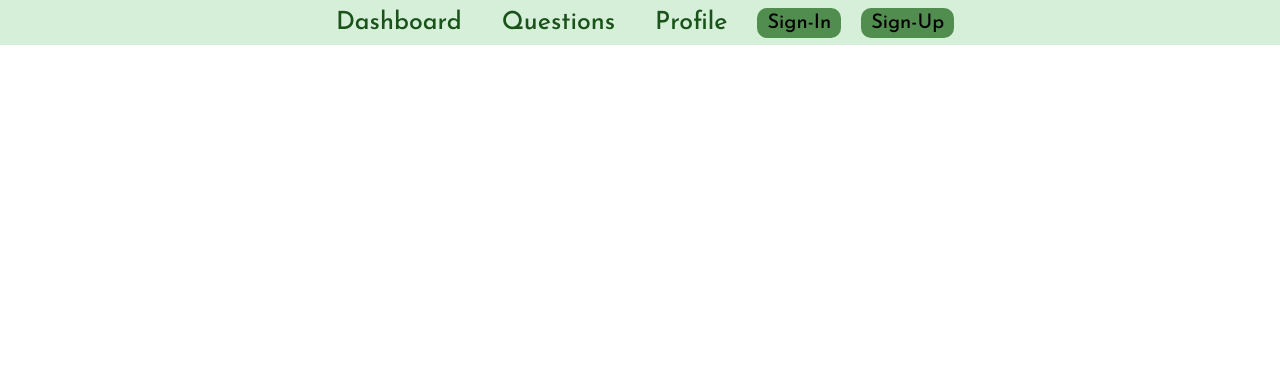
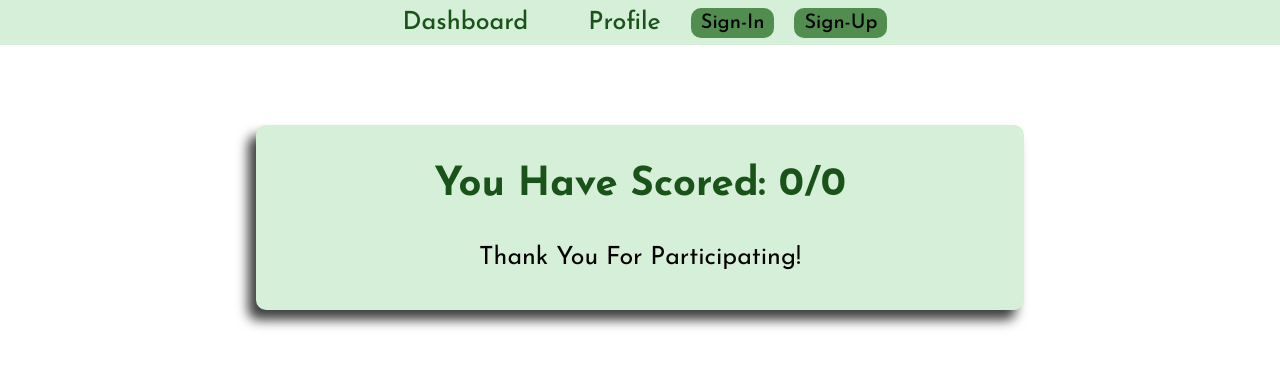
Before and after one commit to WeBstwr/Quiz-Application, a React (Vite) app in the folder client/: page /Results in a window 1280 px wide. Shown: the top 366 px of the page. Built offline with nearby package versions, Linux system fonts and the light colour scheme; no server answers.

Commit message:
implement the correct answer and results page
I have implemented the function to check the correct answer.

I have also created a page for displaying the results of the questions
done.

```diff
--- a/client/src/App.jsx
+++ b/client/src/App.jsx
@@ -6,6 +6,7 @@ import SignUp from "./components/Authentication/SignUp/SignUp";
 import SignIn from "./components/Authentication/SignIn/SignIn";
 import Dashboard from "./pages/Dashboard/Dashboard";
 import Questions from "./pages/Questions/Questions";
+import Results from "./pages/Questions/Results";
 import Profile from "./pages/Profile/Profile";
 import Admin from "./pages/admin/Admin/Admin";
 import Students from "./pages/admin/Students/Students";
@@ -26,6 +27,7 @@ function App() {
             path="/Questions/:topicId/:topicTitle"
             element={<Questions />}
           />
+          <Route path="/Results" element={<Results />} />
           <Route path="/Profile" element={<Profile />} />
           <Route path="/admin" element={<Admin />} />
           <Route path="/admin/students" element={<Students />} />
--- a/client/src/components/Header/Header.jsx
+++ b/client/src/components/Header/Header.jsx
@@ -23,9 +23,6 @@ function Header() {
             <ol className={`header-nav-list ${menuOpen ? "open" : ""}`}>
               <li className="header-nav-item">
                 <Link to="/">Dashboard</Link>
-              </li>
-              <li className="header-nav-item">
-                <Link to="/Questions">Questions</Link>
               </li>
               <li className="header-nav-item">
                 <Link to="/Profile">Profile</Link>
--- a/client/src/components/Header/header.css
+++ b/client/src/components/Header/header.css
@@ -13,7 +13,7 @@
   justify-content: center;
   align-items: center;
   list-style: none;
-  gap: 4rem;
+  gap: 6rem;
   padding: 1rem;
 }
 
--- a/client/src/pages/Dashboard/Dashboard.jsx
+++ b/client/src/pages/Dashboard/Dashboard.jsx
@@ -25,9 +25,6 @@ function Dashboard() {
               <h2>{topic.title}</h2>
               <h3>{topic.lecturer}</h3>
             </div>
-            <div className="topic-description">
-              <p>Number of Questions: {topic.numberOfQuestions}</p>
-            </div>
           </div>
         ))}
       </div>
--- a/client/src/pages/Dashboard/dashboard.css
+++ b/client/src/pages/Dashboard/dashboard.css
@@ -44,9 +44,3 @@
   text-transform: capitalize;
   padding: 2rem 0;
 }
-
-.topic-description p {
-  font-size: 1.8rem;
-  letter-spacing: 2px;
-  line-height: 1.5rem;
-}
--- a/client/src/pages/Questions/Questions.jsx
+++ b/client/src/pages/Questions/Questions.jsx
@@ -1,17 +1,31 @@
 import React, { useState, useEffect } from "react";
-import { useParams } from "react-router-dom";
+import { useParams, useNavigate } from "react-router-dom";
 import useQuestionStore from "../../store/questionStore.js";
 import "./questions.css";
 
 function Questions() {
   const { topicId, topicTitle } = useParams();
+  const navigate = useNavigate();
   const [currentQuestionIndex, setCurrentQuestionIndex] = useState(0);
   const [selectedAnswers, setSelectedAnswers] = useState({});
+  const [score, setScore] = useState(null);
   const questions = useQuestionStore((state) => state.questions[topicId] || []);
 
   const handleNextQuestion = () => {
     if (currentQuestionIndex < questions.length - 1) {
       setCurrentQuestionIndex((prevIndex) => prevIndex + 1);
+    } else {
+      let correctAnswersCount = 0;
+      questions.forEach((question) => {
+        if (selectedAnswers[question.id] === question.answer) {
+          correctAnswersCount++;
+        }
+      });
+      setScore(correctAnswersCount);
+
+      navigate("/Results", {
+        state: { score: correctAnswersCount, totalQuestions: questions.length },
+      });
     }
   };
 
@@ -73,16 +87,15 @@ function Questions() {
               >
                 Previous
               </button>
-              <button
-                onClick={handleNextQuestion}
-                disabled={currentQuestionIndex === questions.length - 1}
-              >
-                Next
+              <button onClick={handleNextQuestion}>
+                {currentQuestionIndex === questions.length - 1
+                  ? "Finish"
+                  : "Next"}
               </button>
             </div>
           </div>
         ) : (
-          <p>No questions available for this topic.</p>
+          <h2>No questions available for this topic.</h2>
         )}
       </div>
     </section>
--- /dev/null
+++ b/client/src/pages/Questions/Results.jsx
@@ -0,0 +1,22 @@
+import React from "react";
+import { useLocation } from "react-router-dom";
+import "./results.css";
+
+function Results() {
+  const location = useLocation();
+  const { score, totalQuestions } = location.state || {
+    score: 0,
+    totalQuestions: 0,
+  };
+
+  return (
+    <section className="results-section">
+      <h2>
+        you have scored: {score}/{totalQuestions}
+      </h2>
+      <p>thank you for participating!</p>
+    </section>
+  );
+}
+
+export default Results;
--- /dev/null
+++ b/client/src/pages/Questions/results.css
@@ -0,0 +1,27 @@
+.results-section {
+  display: flex;
+  flex-direction: column;
+  justify-content: center;
+  align-items: center;
+  width: 60%;
+  margin: 8rem auto;
+  background-color: var(--fourth-color);
+  flex-wrap: wrap;
+  border-radius: 10px;
+  box-shadow: -8px 10px 12px 0px rgba(0, 0, 0, 0.75);
+  -webkit-box-shadow: -8px 10px 12px 0px rgba(0, 0, 0, 0.75);
+  -moz-box-shadow: -8px 10px 12px 0px rgba(0, 0, 0, 0.75);
+}
+
+.results-section h2 {
+  font-size: 4rem;
+  color: var(--first-color);
+  text-transform: capitalize;
+  padding: 4rem 0;
+}
+
+.results-section p {
+  font-size: 2.5rem;
+  text-transform: capitalize;
+  padding-bottom: 4rem;
+}
--- a/client/src/pages/admin/AddQuestion/AddQuestion.jsx
+++ b/client/src/pages/admin/AddQuestion/AddQuestion.jsx
@@ -11,6 +11,8 @@ function AddQuestion() {
   const [number, setNumber] = useState("");
   const [question, setQuestion] = useState("");
   const [answers, setAnswers] = useState(["", "", "", ""]);
+  const [correctAnswer, setCorrectAnswer] = useState("");
+
   const addQuestion = useQuestionStore((state) => state.addQuestion);
   const addTopic = useQuestionStore((state) => state.addTopic);
   const topics = useQuestionStore((state) => state.topics);
@@ -37,14 +39,14 @@ function AddQuestion() {
         id: number,
         text: question,
         options: answers,
-        answer: answers[0],
+        answer: correctAnswer,
       });
     } else {
       addQuestion(topic.id, {
         id: number,
         text: question,
         options: answers,
-        answer: answers[0],
+        answer: correctAnswer,
       });
     }
 
@@ -55,6 +57,7 @@ function AddQuestion() {
     setNumber("");
     setQuestion("");
     setAnswers(["", "", "", ""]);
+    setCorrectAnswer("");
   };
 
   return (
@@ -132,6 +135,21 @@ function AddQuestion() {
             ))}
           </div>
         </div>
+        <div className="fill-in-space">
+          <label>Correct Answer:</label>
+          <select
+            value={correctAnswer}
+            onChange={(e) => setCorrectAnswer(e.target.value)}
+            required
+          >
+            <option value="">Select correct answer</option>
+            {answers.map((answer, index) => (
+              <option key={index} value={answer}>
+                {answer}
+              </option>
+            ))}
+          </select>
+        </div>
         <button className="submit-btn" type="submit">
           Add Question
         </button>
```
